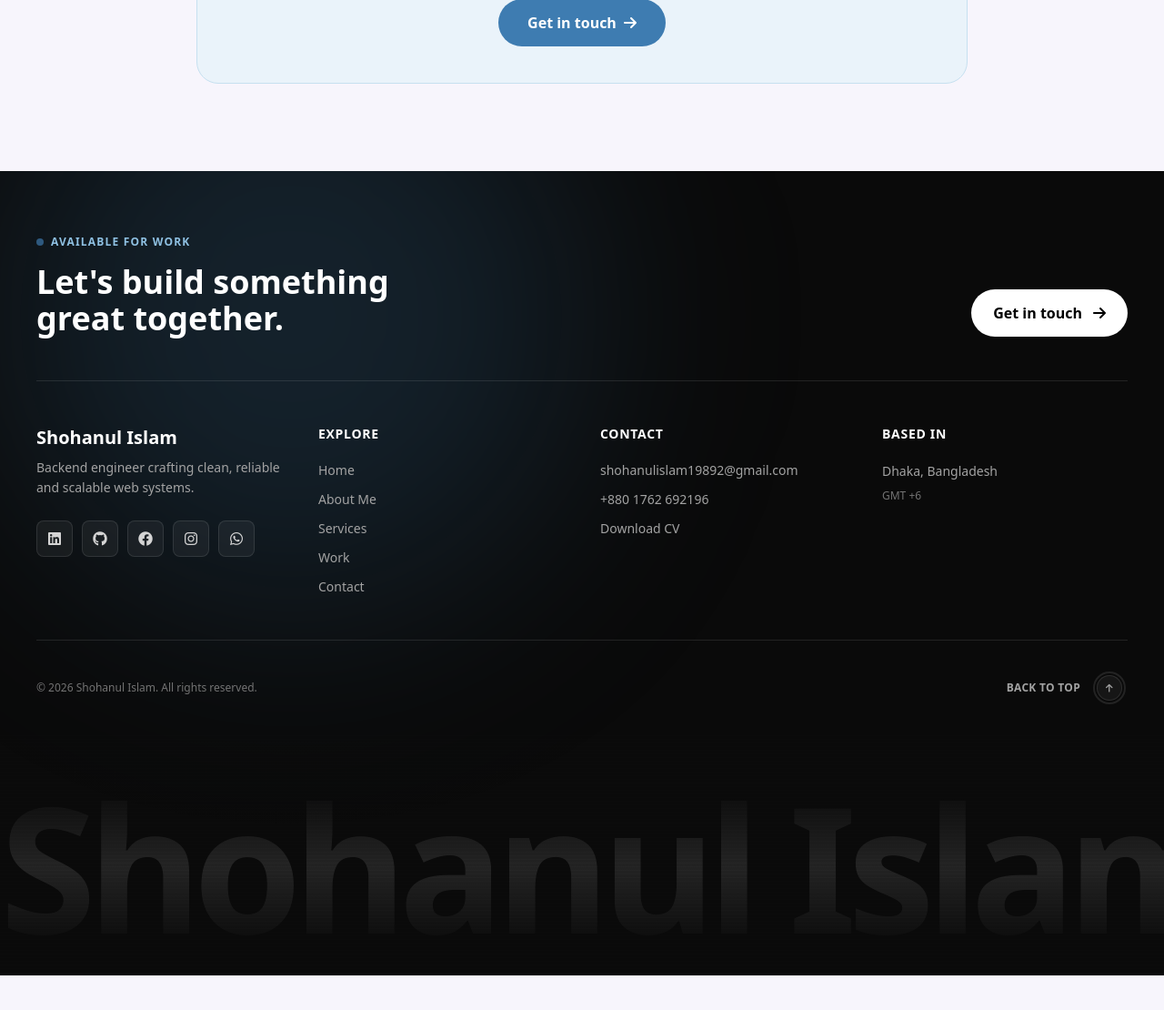
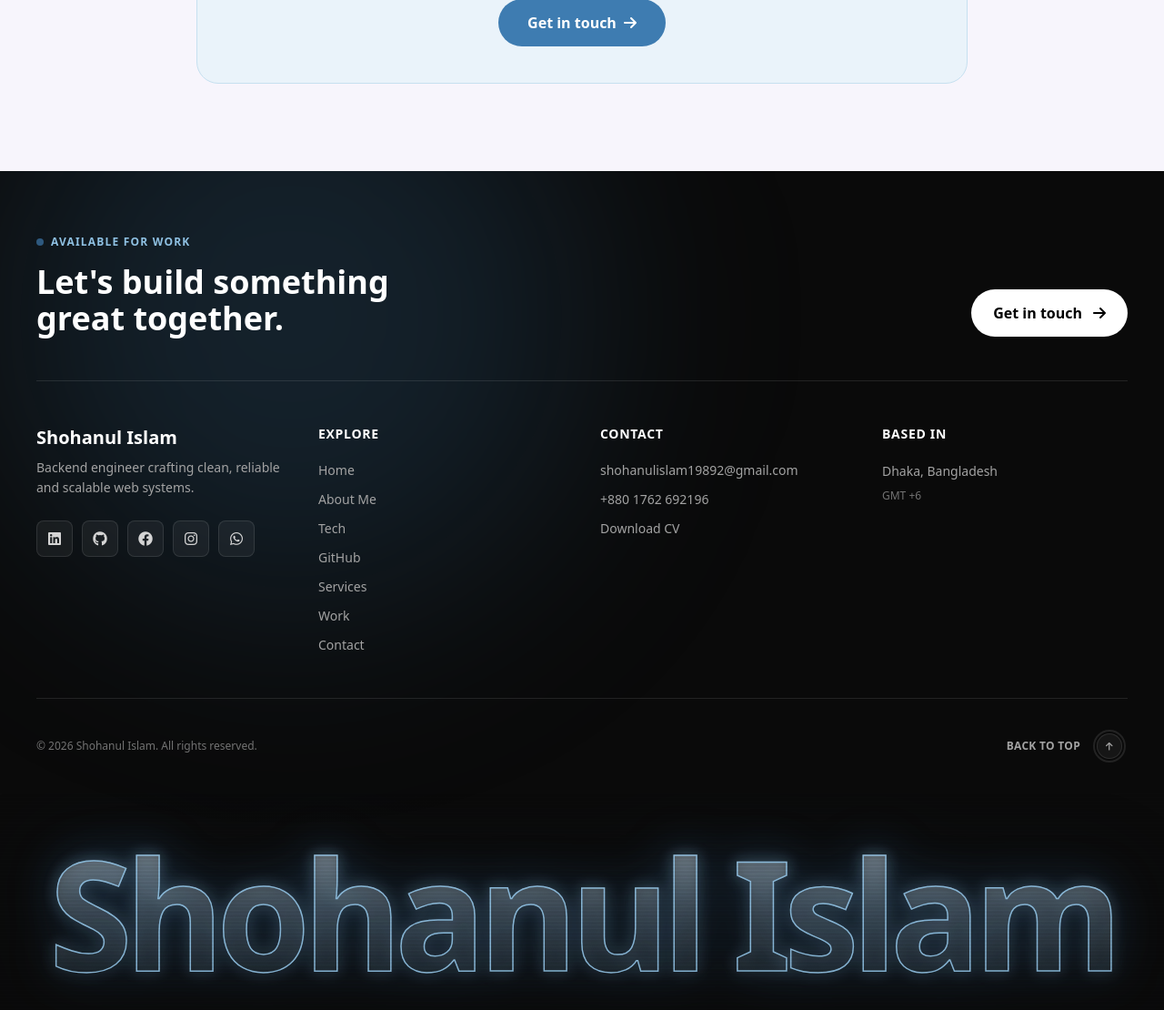
Before and after one commit to shohan1081/Shohanul_Islam_Portfolio, a Django app: page /backend/ in a window 1280 px wide. Shown: the part 1355-2465 px from the top of the page at 91% size. Before the commit the page ends 2427 px from the top, so only its background shows below. Run offline with Django 5.2, Linux system fonts and the light colour scheme; style sheets or scripts are compiled from the project's sources; some libraries are stand-ins or nearby versions.

Commit message:
redesign footer wordmark banner with animated current effect
Add a full-bleed glowing wordmark with a sweeping current animation,
fix wide-screen text sizing, and clean up dead code from earlier
plug/lamp iterations of the effect.

Co-Authored-By: Claude Sonnet 5 <noreply@anthropic.com>

```diff
--- a/main/templates/main/layout.html
+++ b/main/templates/main/layout.html
@@ -108,6 +108,8 @@
             <ul class="space-y-3 text-sm">
               <li><a href="#home" class="text-neutral-400 hover:text-white transition-colors duration-200">Home</a></li>
               <li><a href="#about-me" class="text-neutral-400 hover:text-white transition-colors duration-200">About Me</a></li>
+              <li><a href="#technologies" class="text-neutral-400 hover:text-white transition-colors duration-200">Tech</a></li>
+              <li><a href="#contributions" class="text-neutral-400 hover:text-white transition-colors duration-200">GitHub</a></li>
               <li><a href="#services" class="text-neutral-400 hover:text-white transition-colors duration-200">Services</a></li>
               <li><a href="#work" class="text-neutral-400 hover:text-white transition-colors duration-200">Work</a></li>
               <li><a href="#contact" class="text-neutral-400 hover:text-white transition-colors duration-200">Contact</a></li>
@@ -154,12 +156,11 @@
       </div>
 
       <!-- ============ Giant wordmark banner (designmonks-style closing logo) ============ -->
-      <div class="relative w-full overflow-hidden select-none bg-gradient-to-b from-[#0a0a0a] via-[#0a0a0a] to-[#1B3A5C] pt-8 pb-4 sm:pt-12 sm:pb-6">
+      <div id="power-rig" class="relative w-full overflow-hidden select-none bg-gradient-to-b from-[#0a0a0a] via-[#0a0a0a] to-[#1B3A5C] pt-8 pb-4 sm:pt-12 sm:pb-6">
 
         <!-- huge ghost wordmark: clamp() keeps it proportionate on any screen width -->
-        <p class="text-center font-black leading-none tracking-tighter whitespace-nowrap
-                  bg-gradient-to-b from-white/30 via-white/10 to-white/0 bg-clip-text text-transparent"
-           style="font-size: clamp(4.5rem, 15vw, 13rem);">
+        <p class="wordmark-glow text-center font-black leading-none tracking-tighter whitespace-nowrap"
+           style="font-size: clamp(3.5rem, 13vw, 11rem);">
           Shohanul Islam
         </p>
 
@@ -167,6 +168,55 @@
         <div class="absolute inset-0 opacity-[0.12] mix-blend-overlay"
              style="background-image: repeating-linear-gradient(to bottom, rgba(255,255,255,0.6) 0px, rgba(255,255,255,0.6) 1px, transparent 1px, transparent 4px);"></div>
       </div>
+
+      <style>
+        /* Soft glowing outline around each character — a crisp steel-blue edge
+           with layered blur bleeding outward — plus a bright band of "current"
+           that continuously sweeps left-to-right through the letters. */
+        .wordmark-glow {
+          -webkit-text-stroke: 1.5px rgba(143, 193, 227, 0.9);
+          color: transparent;
+          -webkit-background-clip: text;
+          background-clip: text;
+          background-repeat: no-repeat;
+          /* Layer 1: the sweeping current band (animated). Layer 2: the static vertical ghost fade. */
+          background-image:
+            linear-gradient(90deg,
+              transparent 0%, transparent 42%,
+              rgba(143, 193, 227, 0.9) 48%,
+              rgba(225, 240, 255, 1) 50%,
+              rgba(143, 193, 227, 0.9) 52%,
+              transparent 58%, transparent 100%),
+            linear-gradient(to bottom, rgba(255,255,255,0.3), rgba(255,255,255,0.1), rgba(255,255,255,0));
+          background-size: 300% 100%, 100% 100%;
+          background-position: 0% 0%, 0% 0%;
+          filter:
+            drop-shadow(0 0 6px rgba(143, 193, 227, 0.75))
+            drop-shadow(0 0 18px rgba(62, 124, 177, 0.55))
+            drop-shadow(0 0 36px rgba(27, 58, 92, 0.45));
+          animation:
+            wordmarkPulse 5s ease-in-out infinite,
+            wordmarkCurrent 3.5s linear infinite;
+        }
+        @keyframes wordmarkPulse {
+          0%, 100% { filter:
+            drop-shadow(0 0 6px rgba(143, 193, 227, 0.75))
+            drop-shadow(0 0 18px rgba(62, 124, 177, 0.55))
+            drop-shadow(0 0 36px rgba(27, 58, 92, 0.45)); }
+          50% { filter:
+            drop-shadow(0 0 9px rgba(143, 193, 227, 0.95))
+            drop-shadow(0 0 26px rgba(62, 124, 177, 0.7))
+            drop-shadow(0 0 46px rgba(27, 58, 92, 0.55)); }
+        }
+        @keyframes wordmarkCurrent {
+          0%   { background-position: 0% 0%, 0% 0%; }
+          100% { background-position: 100% 0%, 0% 0%; }
+        }
+
+        @media (prefers-reduced-motion: reduce) {
+          .wordmark-glow { animation: none; }
+        }
+      </style>
     </footer>
  </div>
 
```
